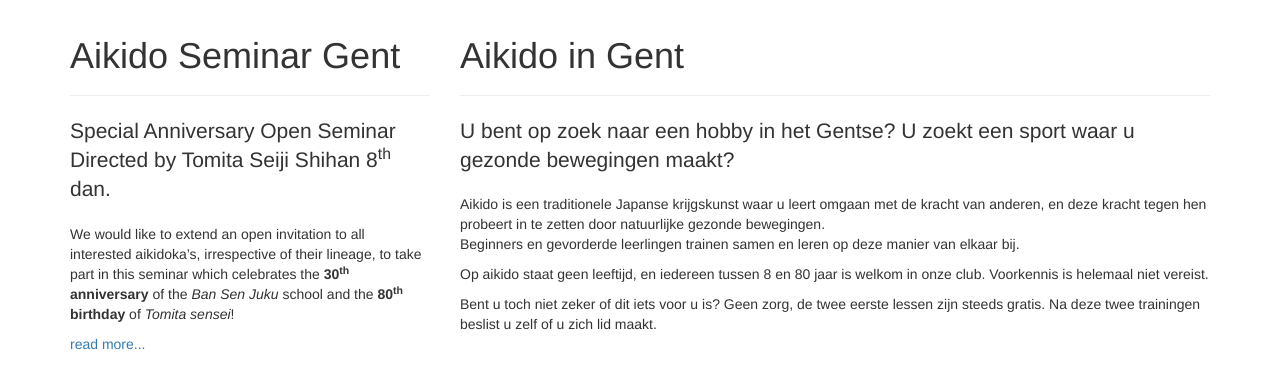
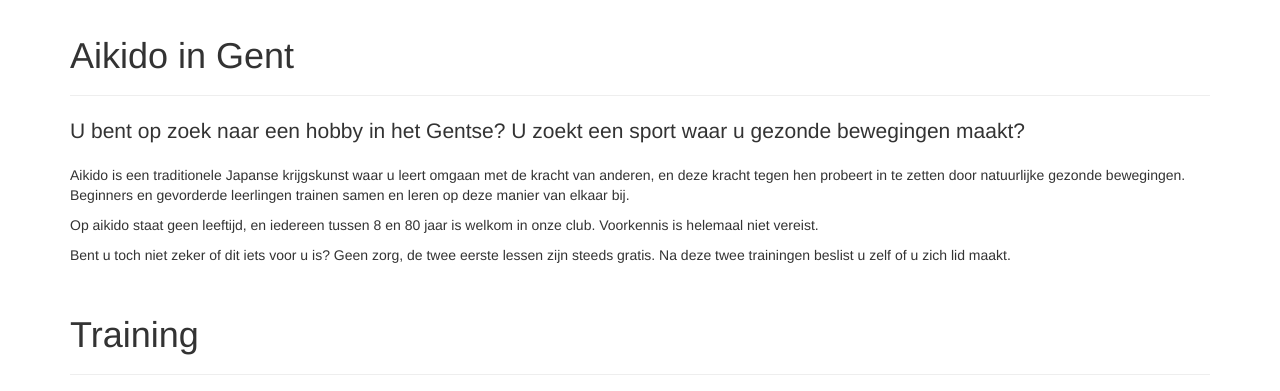
Before and after one commit to fudoshin-dojo/fudoshin-dojo.github.io, a Jekyll site: the page built from index.html, in a window 1280 px wide and 900 px high, cut to the strip 376-767 px from the top of the window. Built offline with Jekyll 4.4.1, drawn with Linux system fonts in a browser that asks for light colours; nearby versions of some CDN libraries.

Commit message:
Update index.html

```diff
--- a/index.html
+++ b/index.html
@@ -9,20 +9,7 @@
 
 <div class="container">
     <div class="row">
-        <article class="col-xs-12 col-sm-6 col-md-4">
-          <div class="page-header">
-            <h1>Aikido Seminar Gent</h1>
-          </div>
-          <p class="lead">
-            Special Anniversary Open Seminar <br>
-            Directed by Tomita Seiji Shihan 8<sup>th</sup> dan.
-          </p>
-          <p>We would like to extend an open invitation to all interested aikidoka’s, irrespective of their
-lineage, to take part in this seminar which celebrates the <strong>30<sup>th</sup> anniversary</strong> of the <em>Ban Sen
-Juku</em> school and the <strong>80<sup>th</sup> birthday</strong> of <em>Tomita sensei</em>!</p>
-            <p><a href="http://aikidogent.com/nieuws/special-anniversary-open-seminar">read more...</a></p>
-        </article>
-        <article class="col-xs-12 col-sm-6 col-md-8">
+        <article class="col-xs-12">
             <div class="page-header">
                 <h1 id="aikido-in-gent">Aikido in Gent</h1>
             </div>
```
